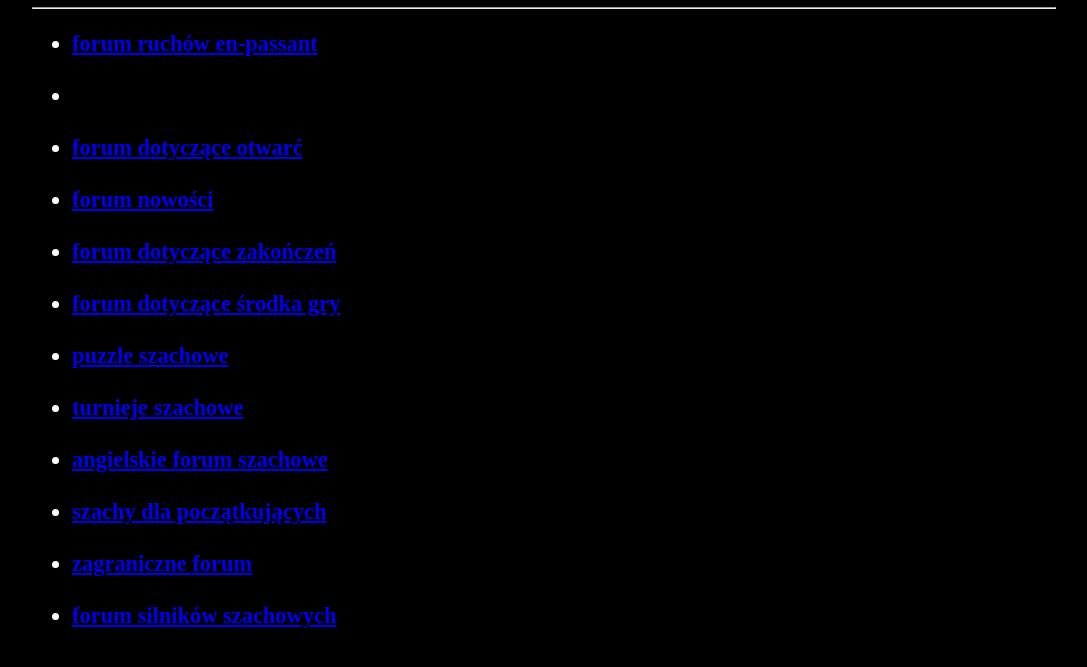
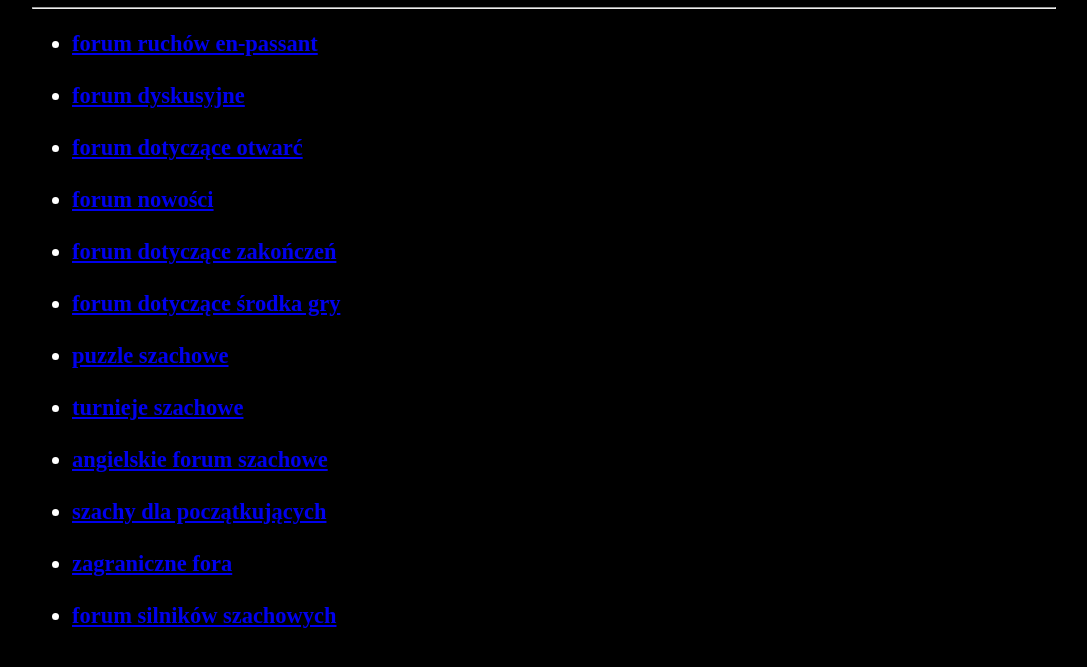
Before and after one commit to M1strit/Szachy, a plain HTML site: page linki.html in a window 1280 px wide. Shown: the part 169-836 px from the top of the page, without its empty margins (96-1183 px from the left). Drawn offline with Linux system fonts and the light colour scheme.

Commit message:
Update linki.html

```diff
--- a/linki.html
+++ b/linki.html
@@ -39,7 +39,7 @@
 
 <li><a href="https://www.reddit.com/r/AnarchyChess/"</a> forum ruchów en-passant </a></li>
 <br>
-<li><a href="https://www.reddit.com/r/chess/"</a> </a>                                </li>
+<li><a href="https://www.reddit.com/r/chess/"</a>forum dyskusyjne  </a>                                </li>
 <br>
 <li><a href="https://www.chess.com/forum"  </a>forum dotyczące otwarć</a>                                </li>
 <br>
@@ -59,7 +59,7 @@
 <br>
 
 
-<li><a href="https://www.hiarcs.net/forums/"</a>zagraniczne forum</a></li>
+<li><a href="https://www.hiarcs.net/forums/"</a>zagraniczne fora</a></li>
 <br>
 <li><a href="https://www.chesschat.org/"</>forum silników szachowych</a></li>
 <br>
```
